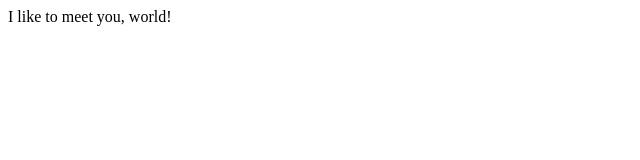
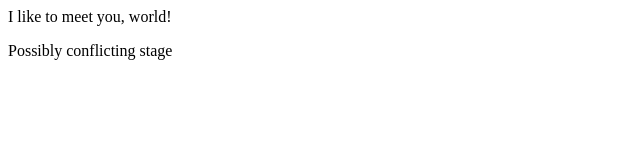
Before and after one commit to anvartur/devfolio, a plain HTML site: page index2.html in a window 1280 px wide. Shown: the whole page, without its empty margins (0-640 px from the left). Drawn offline with Linux system fonts and the light colour scheme.

Commit message:
Add lin conflicting line in the body

```diff
--- a/index2.html
+++ b/index2.html
@@ -4,6 +4,7 @@
 
 <body>
     I like to meet you, world!
+	<p>Possibly conflicting stage</p>
 </body>
 </head>
 
```
